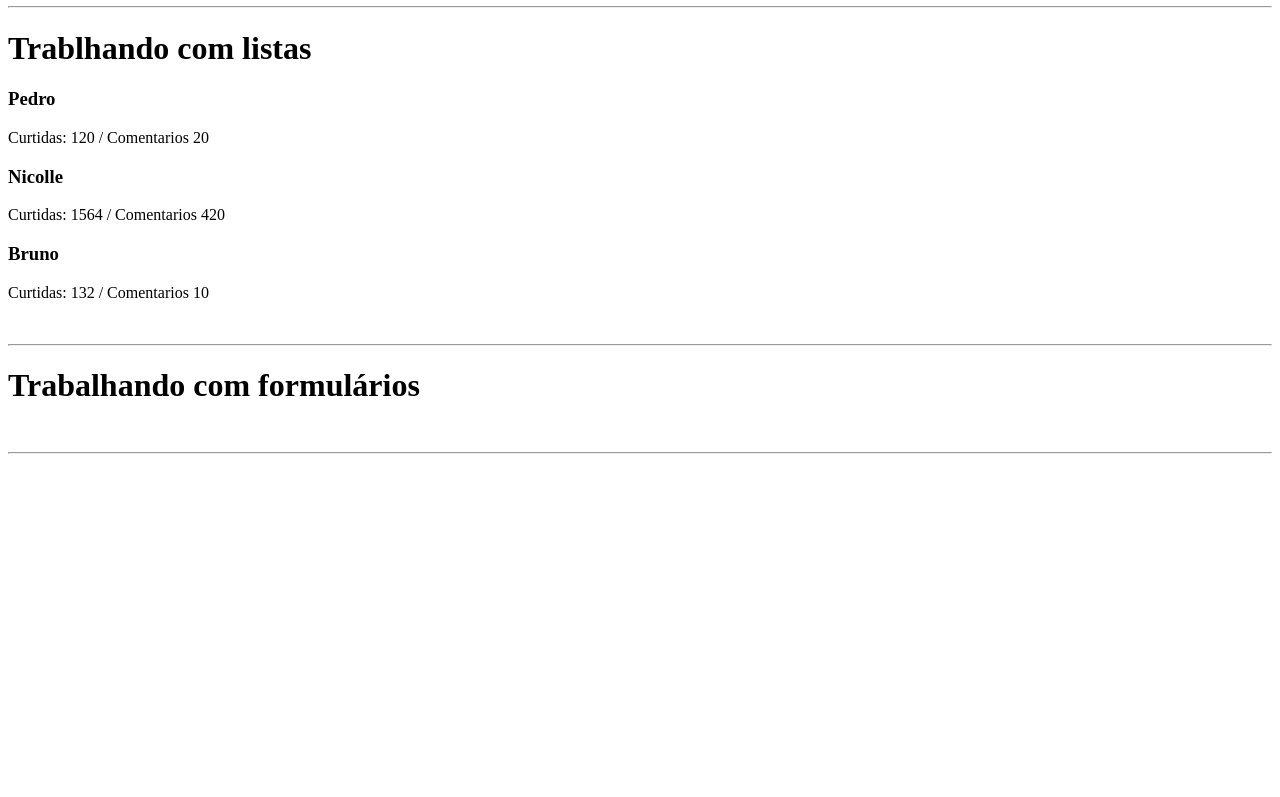
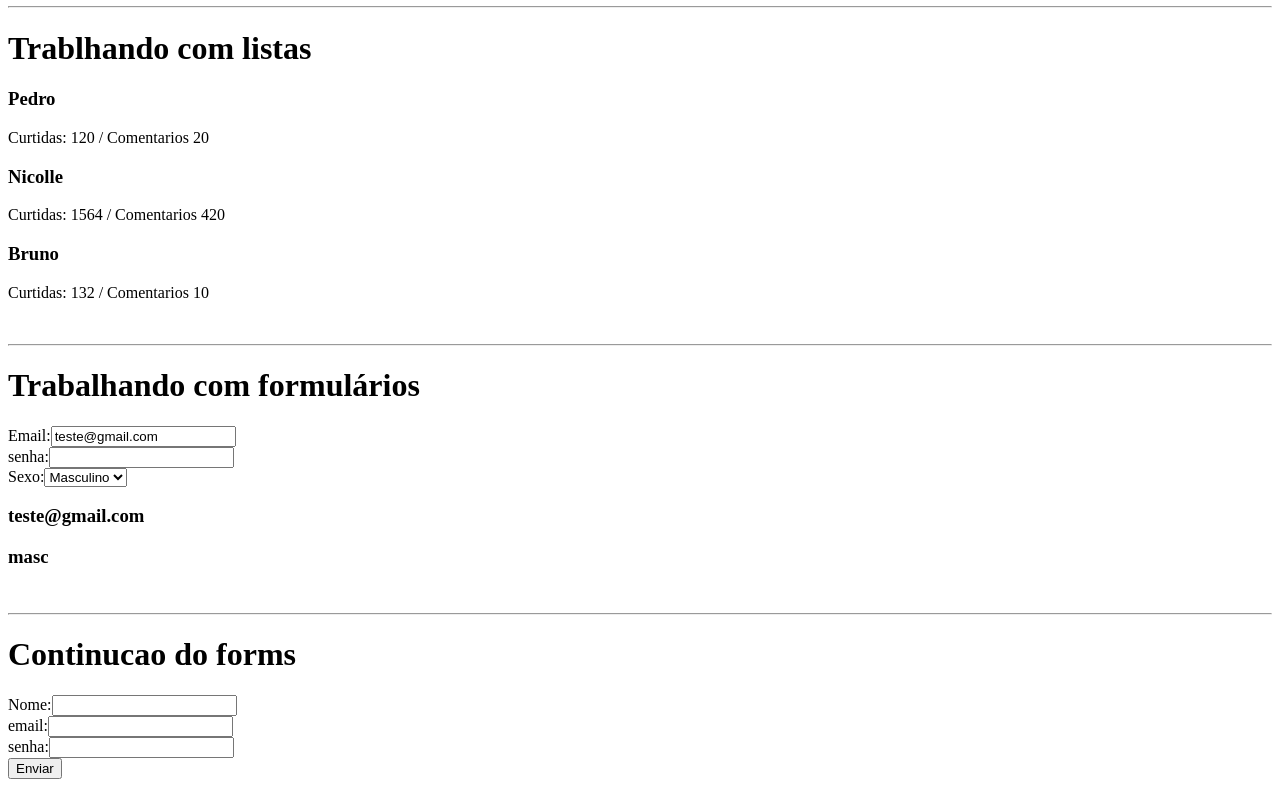
Before and after one commit to pedroMarcelino/React-Class, a React (Create React App) app: page / in a window 1280 px wide. Shown: the part 730-1527 px from the top of the page. Before the commit the page ends 1192 px from the top, so only its background shows below. Built offline with nearby package versions, Linux system fonts and the light colour scheme.

Commit message:
Mexendo com formularios

```diff
--- /dev/null
+++ b/src/Form2.js
@@ -0,0 +1,61 @@
+import React, { Component } from 'react';
+
+class App extends Component {
+
+    constructor(props) {
+        super(props);
+        this.state = {
+            nome: '',
+            email: '',
+            senha: '',
+            error: ''
+        }
+
+        this.cadastrar = this.cadastrar.bind(this)
+    }
+
+    cadastrar(e) {
+        const { nome, email, senha } = this.state;
+        this.setState({ error: '' })
+
+        if (nome !== "" && email !== "" && senha !== "") {
+            alert(`Nome: ${nome} \n Email: ${email} \n Senha: ${senha}\n`);
+        } else {
+            this.setState({ error: 'parece que esta faltando algo' })
+        }
+
+        e.preventDefault();
+    }
+
+    render() {
+        return (
+            <div>
+                <h1>Continucao do forms</h1>
+                <p>{this.state.error}</p>
+                <form onSubmit={this.cadastrar}>
+                    <label>Nome:</label>
+                    <input type="text" name="nome" value={this.state.nome}
+                        onChange={(e) => { this.setState({ nome: e.target.value }) }} /><br />
+                    <label>email:</label>
+                    <input type="text1" name="email" value={this.state.email}
+                        onChange={(e) => { this.setState({ email: e.target.value }) }} /><br />
+                    <label>senha:</label>
+                    <input type="password" name="senha" value={this.state.senha}
+                        onChange={(e) => { this.setState({ senha: e.target.value }) }} /><br />
+
+                    <button type='submit'>Enviar</button>
+                </form>
+
+                <div>
+                    <h3>{this.state.nome}</h3>
+                    <h3>{this.state.email}</h3>
+                    <h3>{this.state.senha}</h3>
+                </div>
+
+            </div>
+        )
+    }
+
+}
+
+export default App;
--- a/src/Forms.js
+++ b/src/Forms.js
@@ -5,8 +5,17 @@ class App extends Component {
     constructor(props) {
         super(props);
         this.state = {
+            email: 'teste@gmail.com',
+            senha: '',
+            sexo: 'masc'
+        }
 
-        }
+        this.trocaEmail = this.trocaEmail.bind(this)
+    }
+
+    trocaEmail(e) {
+        let valorDigitado = e.target.value;
+        this.setState({ email: valorDigitado })
     }
 
     render() {
@@ -14,6 +23,27 @@ class App extends Component {
             <div>
 
                 <h1>Trabalhando com formulários</h1>
+
+                <div>
+                    Email:
+                    <input type="email" name="email" id="" value={this.state.email}
+                        onChange={this.trocaEmail} /><br />
+                    senha:
+                    <input type="password" name="password" id="" value={this.state.senha}
+                        onChange={(e) => { this.setState({ senha: e.target.value }) }} /> <br />
+
+                    Sexo:
+                    <select name="sexo" value={this.state.sexo} onChange={(e) => { this.setState({ sexo: e.target.value }) }}>
+                        <option value="masc">Masculino</option>
+                        <option value="fem">Feminino</option>
+                    </select>
+                </div>
+
+                <div>
+                    <h3>{this.state.email}</h3>
+                    <h3>{this.state.senha}</h3>
+                    <h3>{this.state.sexo}</h3>
+                </div>
 
                 <br />
                 <hr />
--- a/src/index.js
+++ b/src/index.js
@@ -6,6 +6,7 @@ import Membro from './components/Membro';
 import Render from './Render';
 import Lista from './Lista';
 import Forms from './Forms';
+import Form2 from './Form2';
 
 
 const root = ReactDOM.createRoot(document.getElementById('root'));
@@ -17,5 +18,6 @@ root.render(
     <Render />
     <Lista />
     <Forms />
+    <Form2 />
   </React.StrictMode>
 );
```
Also changed, not shown: 1 other file (tests, documents, lock files or other folders).
